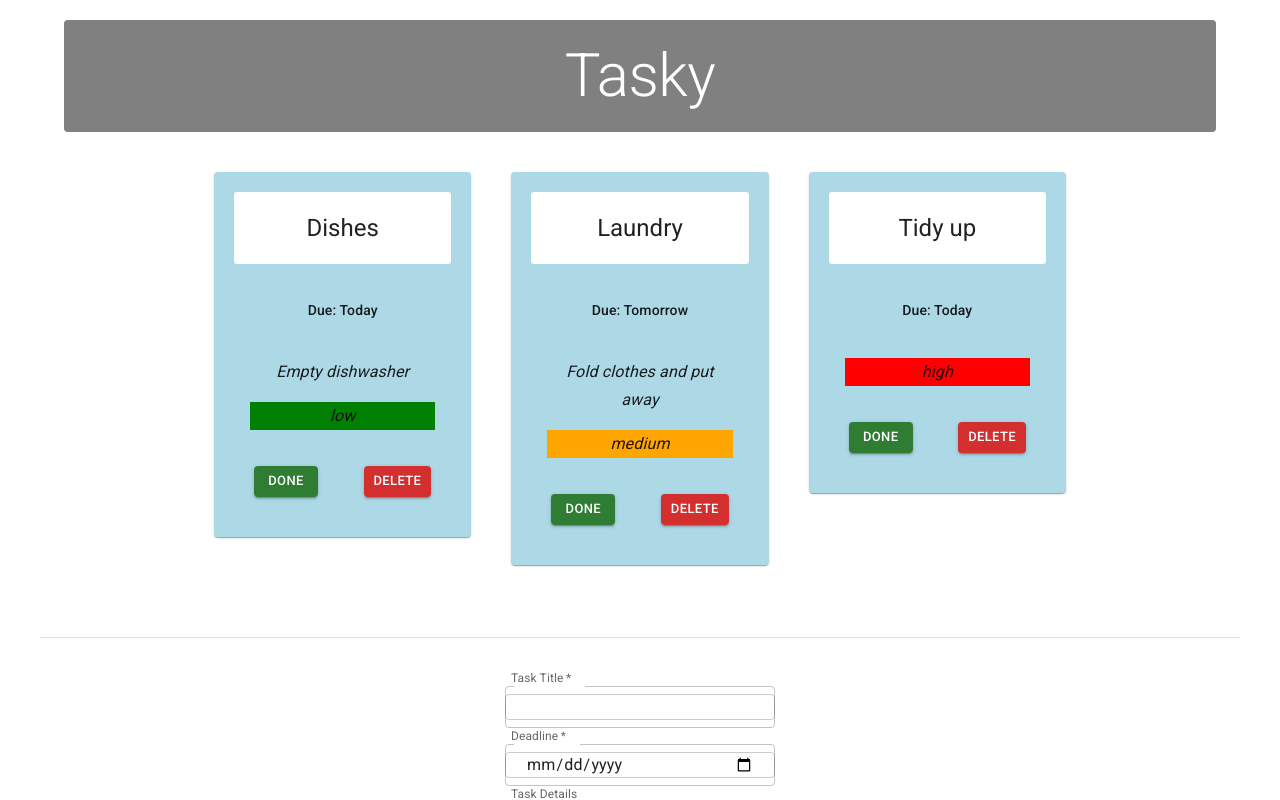
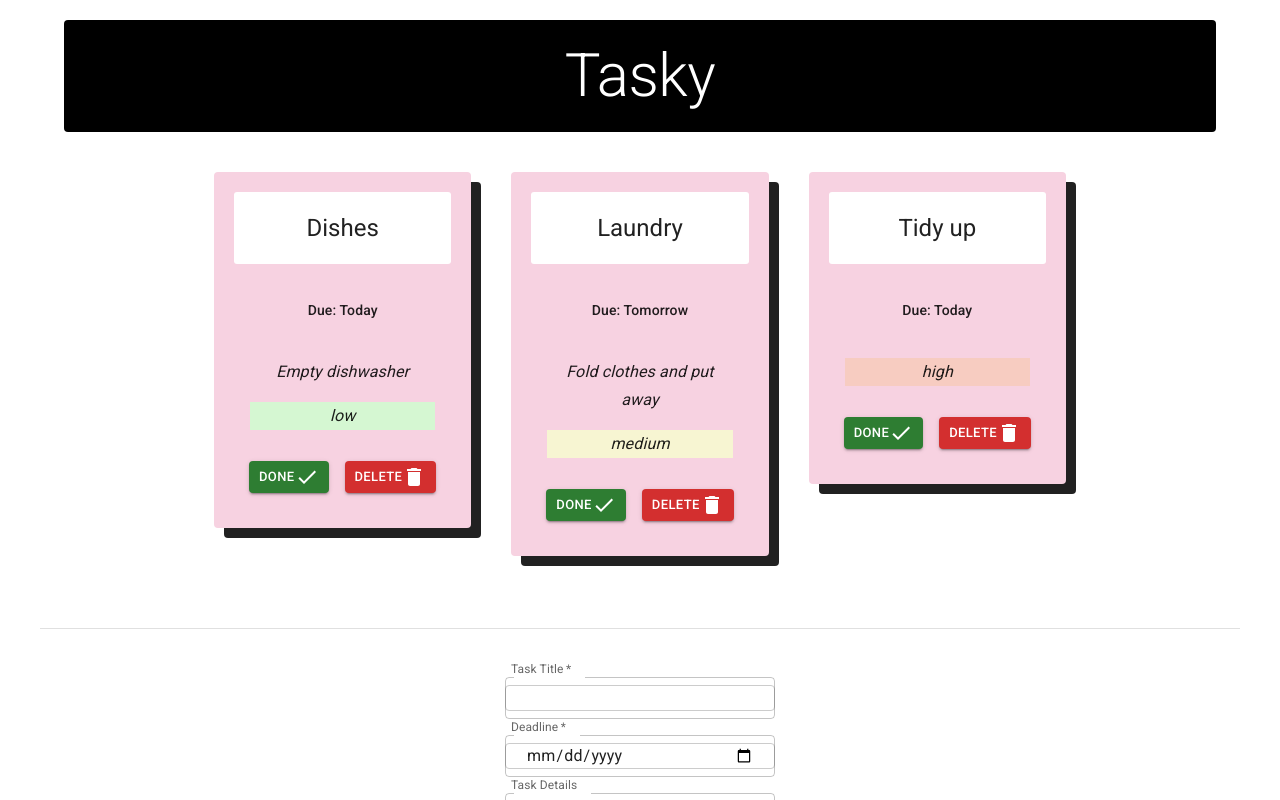
Before and after one commit to RobynFoley/react-basics-labs, a React (Vite) app in the folder tasky/: page / in a window 1280 px wide. Shown: the top 800 px of the page. Built offline with nearby package versions, Linux system fonts and the light colour scheme.

Commit message:
Tasky Lab 3 Exercises done

```diff
--- a/tasky/src/App.jsx
+++ b/tasky/src/App.jsx
@@ -82,7 +82,7 @@ function App() {
     align="center"
     gutterBottom
     sx={{
-      backgroundColor: 'gray',
+      backgroundColor: 'black',
       textAlign: 'center',
       color: 'white',
       padding: '20px',
@@ -101,6 +101,7 @@ function App() {
     spacing={5}
     alignItems="flex-start"
     justifyContent="center"
+
   >
     {taskState.tasks.map((task, index) => (
       <Task
@@ -112,6 +113,7 @@ function App() {
         key={task.id}
         markDone={() => doneHandler(index)}
         deleteTask={() => deleteHandler(index)}
+
       />
     ))}
   </Grid>
--- a/tasky/src/components/Form.jsx
+++ b/tasky/src/components/Form.jsx
@@ -72,11 +72,11 @@ const AddTaskForm = (props) => {
   <Button
     type="submit"
     variant="contained"
-    color="primary"
+    color="success"
     sx={{
       m: 1,
       p: 1,
-      width: '95%'
+      width: '95%',
     }}
   >
     Add Task
--- a/tasky/src/components/Task.jsx
+++ b/tasky/src/components/Task.jsx
@@ -6,6 +6,8 @@ import CardContent from '@mui/material/CardContent';
 import CardHeader from '@mui/material/CardHeader';
 import Grid from '@mui/material/Grid';
 import Typography from '@mui/material/Typography';
+import DeleteIcon from '@mui/icons-material/Delete';
+import CheckIcon from '@mui/icons-material/Check';
 
 
 const Task = (props) => {
@@ -16,8 +18,15 @@ const Task = (props) => {
 >
   <Card
     sx={{
-      backgroundColor: props.done ? 'lightgrey' : 'lightblue',
-      padding: '20px'
+      backgroundColor: props.done ? 'lightgrey' : '#f7d2e1',
+      padding: '20px',
+      boxShadow: '10px 10px',
+      transition: 'transform 0.2s ease',
+
+      '&:hover': {
+      transform: 'scale(1.05)',
+    },
+
     }}
   >
     <CardHeader
@@ -62,7 +71,7 @@ const Task = (props) => {
         variant="subtitle1"
         align="center"
         sx={{ fontStyle: 'italic',
-              backgroundColor: props.priority === "low" ? "green" : props.priority === "medium" ? "orange" : "red",
+              backgroundColor: props.priority === "low" ? "#d5f7d2" : props.priority === "medium" ? "#f7f5d2" : "#f7ccc1",
               marginTop: '1em'
          }}
       >
@@ -73,7 +82,7 @@ const Task = (props) => {
     <CardActions
       sx={{
         justifyContent: 'space-between',
-        padding: '20px'
+        padding: '15px'
       }}
     >
       <Button
@@ -83,6 +92,8 @@ const Task = (props) => {
         onClick={props.markDone}
       >
         Done
+        <CheckIcon />
+
       </Button>
 
       <Button
@@ -92,6 +103,7 @@ const Task = (props) => {
         onClick={props.deleteTask}
       >
         Delete
+        <DeleteIcon />
       </Button>
     </CardActions>
   </Card>
```
